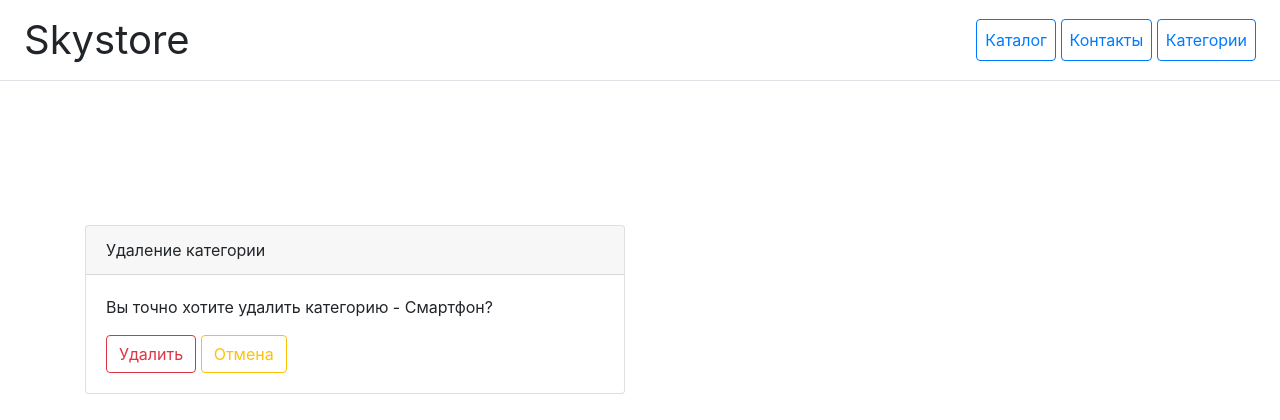
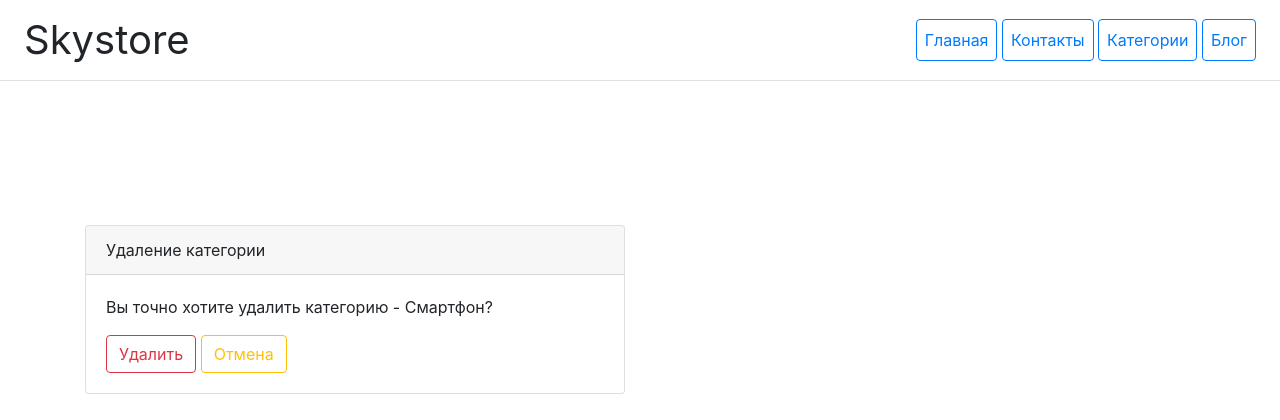
Before and after one commit to MSumbaev/dj_online_store, a Django app: page /category/delete/1 in a window 1280 px wide. Shown: the top 420 px of the page. Run offline with Django 4.2, Linux system fonts and the light colour scheme; data comes from the database, SQL or seed files in the repository; parts of the project's set-up code (start-up, migrations or seed data) failed here and were passed over; some libraries are stand-ins or nearby versions.

Commit message:
chenged base.html and config/urls.py

```diff
--- a/catalog/templates/catalog/base.html
+++ b/catalog/templates/catalog/base.html
@@ -10,9 +10,10 @@
 <div class="d-flex flex-column flex-md-row align-items-center p-3 px-md-4 mb-3 bg-white border-bottom box-shadow">
     <h1 class="my-0 mr-md-auto font-weight-normal">Skystore</h1>
     <nav class="ms-5">
-        <a class="p-2 btn btn-outline-primary" href="{% url 'catalog:home' %}">Каталог</a>
+        <a class="p-2 btn btn-outline-primary" href="{% url 'catalog:home' %}">Главная</a>
         <a class="p-2 btn btn-outline-primary" href="{% url 'catalog:contacts' %}">Контакты</a>
         <a class="p-2 btn btn-outline-primary" href="{% url 'catalog:category_list' %}">Категории</a>
+        <a class="p-2 btn btn-outline-primary" href="{% url 'blogs:blog_list' %}">Блог</a>
     </nav>
 </div>
 
--- a/config/urls.py
+++ b/config/urls.py
@@ -22,4 +22,5 @@ from django.urls import path, include
 urlpatterns = [
     path('admin/', admin.site.urls),
     path('', include('catalog.urls', namespace='catalog')),
+    path('blogs/', include('blogs.urls', namespace='blogs')),
 ] + static(settings.MEDIA_URL, document_root=settings.MEDIA_ROOT)
```
